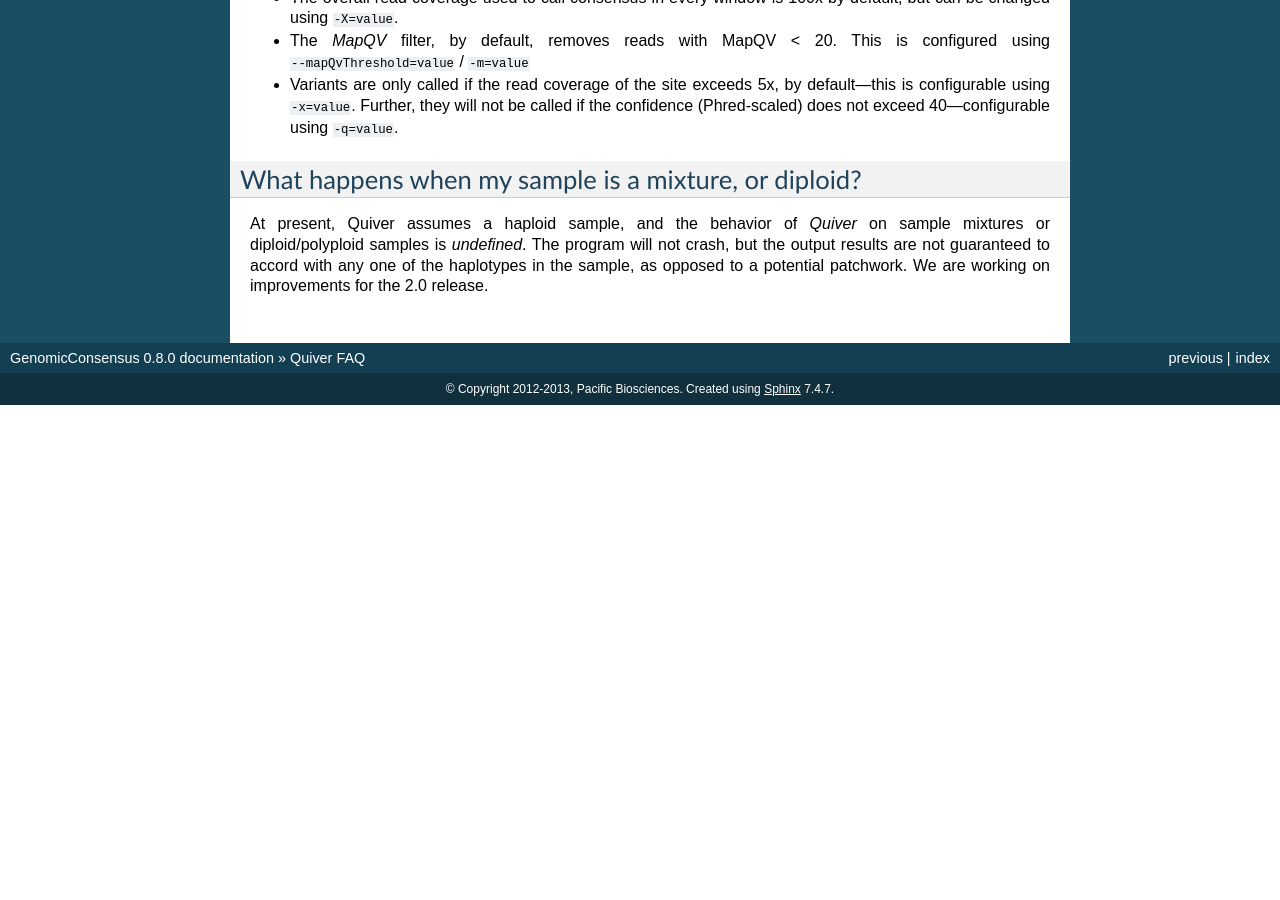
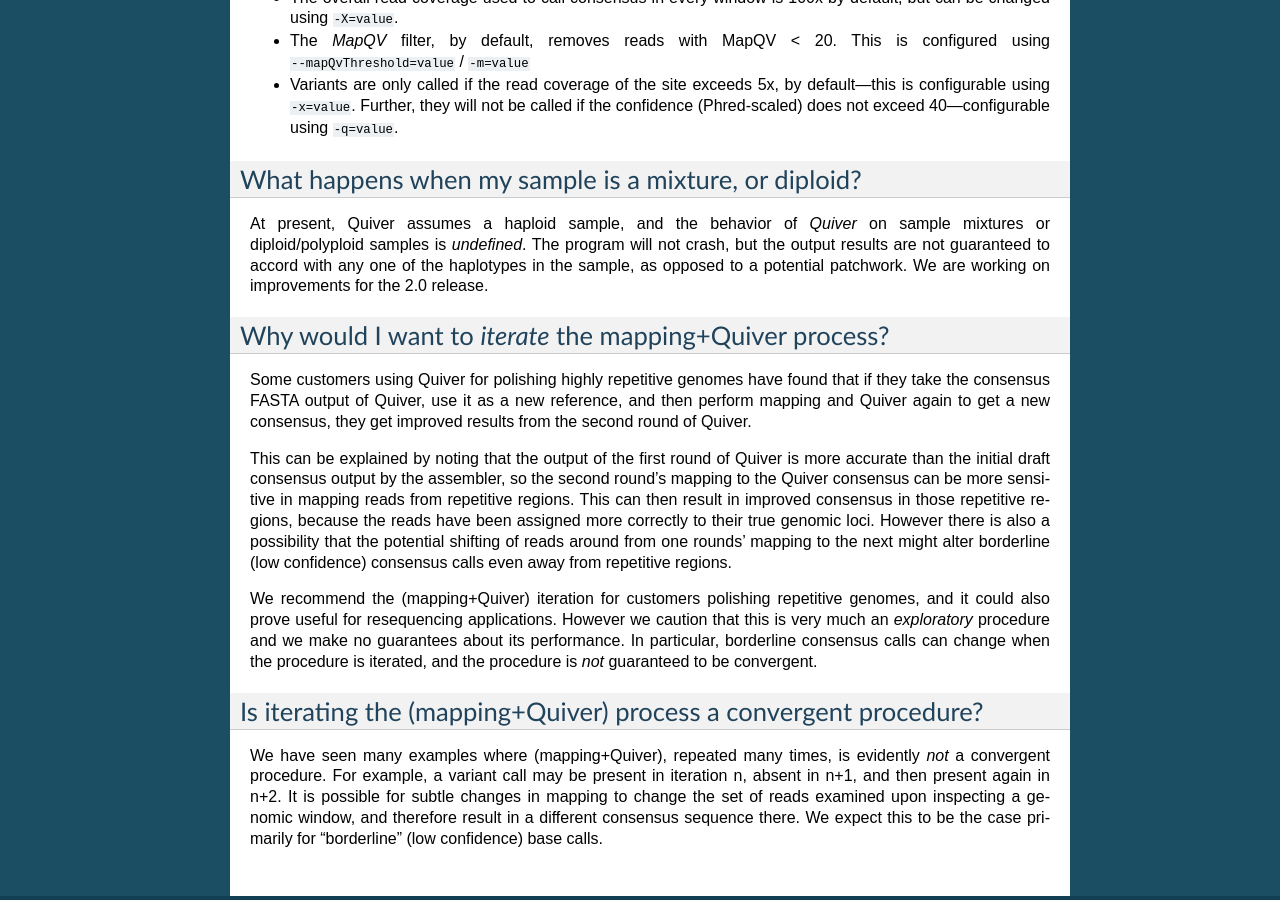
Before and after one commit to splaisan/GenomicConsensus, a Sphinx documentation site: the page built from doc/QuiverFAQ.rst, in a window 1280 px wide and 900 px high, scrolled down 4651 px. Built offline with Sphinx 7.4.7, drawn with Linux system fonts in a browser that asks for light colours; before the commit the page ends 5056 px from its top, so only the background shows below that; some of the changed text lies outside the part shown.

Commit message:
Add verbiage to FAQ regarding iteration of (consensus . mapping)
[Tracking bug 23893]

[git-p4: depot-paths = "//depot/software/bioinformatics/tools/GenomicConsensus/": change = 131984]

```diff
--- a/doc/QuiverFAQ.rst
+++ b/doc/QuiverFAQ.rst
@@ -335,4 +335,45 @@ as opposed to a potential patchwork.  We are working on improvements
 for the 2.0 release.
 
 
+Why would I want to *iterate* the mapping+Quiver process?
+---------------------------------------------------------
+Some customers using Quiver for polishing highly repetitive genomes
+have found that if they take the consensus FASTA output of Quiver, use
+it as a new reference, and then perform mapping and Quiver again to
+get a new consensus, they get improved results from the second round
+of Quiver.
+
+This can be explained by noting that the output of the first round of
+Quiver is more accurate than the initial draft consensus output by the
+assembler, so the second round's mapping to the Quiver consensus can
+be more sensitive in mapping reads from repetitive regions.  This can
+then result in improved consensus in those repetitive regions, because
+the reads have been assigned more correctly to their true genomic
+loci.  However there is also a possibility that the potential shifting
+of reads around from one rounds' mapping to the next might alter
+borderline (low confidence) consensus calls even away from repetitive
+regions.
+
+We recommend the (mapping+Quiver) iteration for customers polishing
+repetitive genomes, and it could also prove useful for resequencing
+applications.  However we caution that this is very much an
+*exploratory* procedure and we make no guarantees about its
+performance.  In particular, borderline consensus calls can change
+when the procedure is iterated, and the procedure is *not* guaranteed
+to be convergent.
+
+
+Is iterating the (mapping+Quiver) process a convergent procedure?
+-----------------------------------------------------------------
+We have seen many examples where (mapping+Quiver), repeated many
+times, is evidently *not* a convergent procedure.  For example, a
+variant call may be present in iteration n, absent in n+1, and then
+present again in n+2.  It is possible for subtle changes in mapping to
+change the set of reads examined upon inspecting a genomic window, and
+therefore result in a different consensus sequence there.  We expect
+this to be the case primarily for "borderline" (low confidence) base
+calls.
+
+
+
 .. _HowToQuiver: https://github.com/PacificBiosciences/GenomicConsensus/blob/master/doc/HowToQuiver.rst
```
